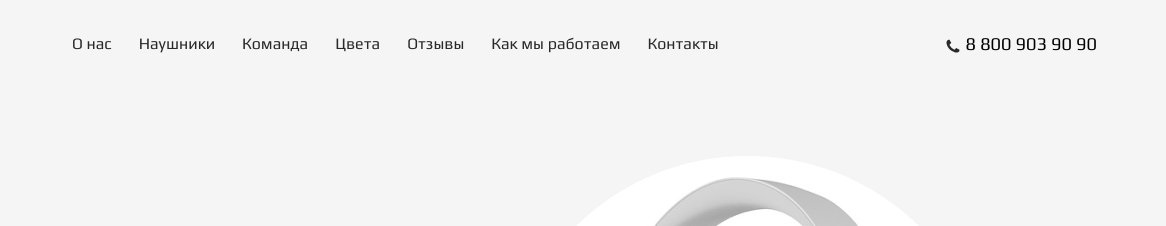
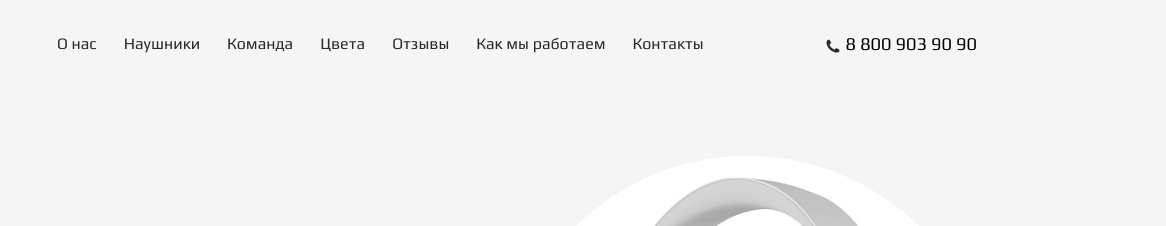
Before and after one commit to NataliaDegteva/beats, a plain HTML site: page beats/index.html in a window 1280 px wide. Shown: the top 226 px of the page, 114-1280 px from the left. Drawn offline with Linux system fonts and the light colour scheme.

Commit message:
попытка 1 :)

```diff
--- a/beats/_form.scss
+++ b/beats/_form.scss
@@ -9,7 +9,7 @@
 
 .form__col {
   flex: 1;
-  margin-right: 17px;
+  margin-right: 27px;
 
   &:last-child {
     margin-right: 0;
--- a/beats/_header.scss
+++ b/beats/_header.scss
@@ -5,7 +5,7 @@
 }
 
 .menu {
-  margin-right: 150px;
+  margin-right: 60px;
 }
 
 .menu__list {
@@ -27,6 +27,7 @@ font-family: 'Play', Arial, Helvetica, sans-serif;
 font-size: 18px;
 display: flex;
 align-items: center;
+margin-right: 120px;
 }
 .phone-number__icon {
 width: 14px;
```
Also changed, not shown: beats/main.css.
